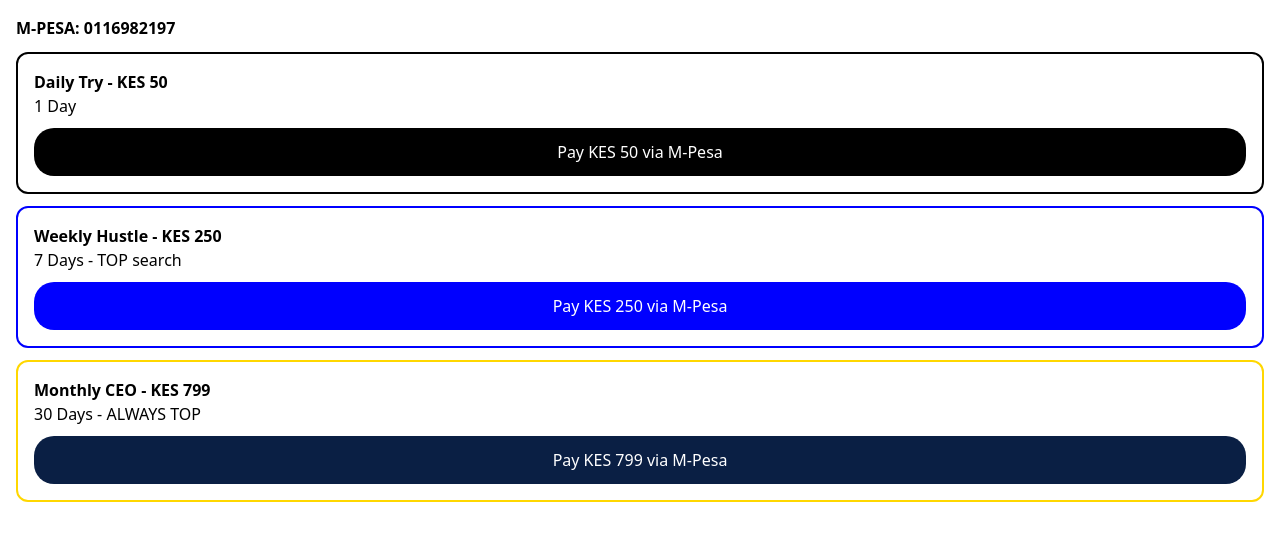
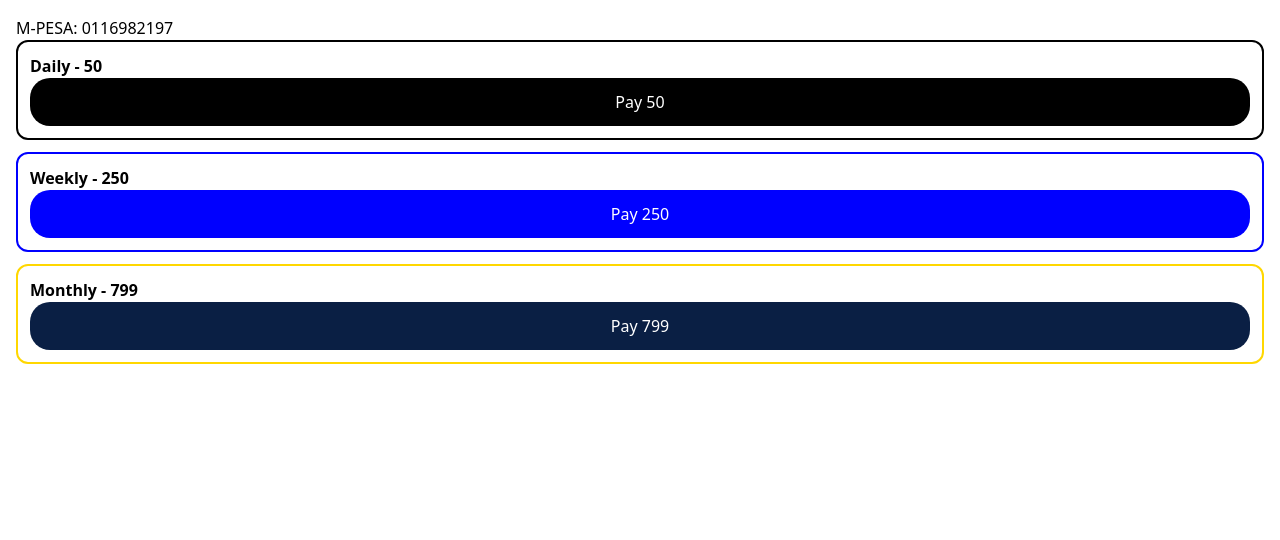
Before and after one commit to njoguemmanuel04-lgtm/taskmate, a Next.js app: page /subscription in a window 1280 px wide. Shown: the top 540 px of the page. Built offline with nearby package versions, Linux system fonts and the light colour scheme.

Commit message:
Update page.tsx

```diff
--- a/app/subscription/page.tsx
+++ b/app/subscription/page.tsx
@@ -1,24 +1,24 @@
 "use client";
 export default function Page(){
- const pay = (a)=>{
-   const p = prompt("Enter Mpesa 07...");
-   if(p){ alert("Pay KES "+a+" to 0116982197 from "+p); }
+ const pay=(a)=>{
+  const p=prompt("Mpesa 07?");
+  if(p){alert("Pay "+a+" to 0116982197");}
  };
  return(
-  <div style={{padding:16, background:"white", minHeight:"100vh", color:"black"}}>
-    <h2 style={{fontWeight:"bold"}}>M-PESA: 0116982197</h2>
-    <div style={{border:"2px solid black", padding:16, marginBottom:12, borderRadius:12, marginTop:12}}>
-      <b>Daily Try - KES 50</b><br/>1 Day<br/>
-      <button onClick={()=>pay(50)} style={{background:"black", color:"white", padding:12, width:"100%", borderRadius:20, marginTop:10}}>Pay KES 50 via M-Pesa</button>
-    </div>
-    <div style={{border:"2px solid blue", padding:16, marginBottom:12, borderRadius:12}}>
-      <b>Weekly Hustle - KES 250</b><br/>7 Days - TOP search<br/>
-      <button onClick={()=>pay(250)} style={{background:"blue", color:"white", padding:12, width:"100%", borderRadius:20, marginTop:10}}>Pay KES 250 via M-Pesa</button>
-    </div>
-    <div style={{border:"2px solid gold", padding:16, borderRadius:12}}>
-      <b>Monthly CEO - KES 799</b><br/>30 Days - ALWAYS TOP<br/>
-      <button onClick={()=>pay(799)} style={{background:"#0a1f44", color:"white", padding:12, width:"100%", borderRadius:20, marginTop:10}}>Pay KES 799 via M-Pesa</button>
-    </div>
+  <div style={{padding:16,background:"white",minHeight:"100vh",color:"black"}}>
+   <h2>M-PESA: 0116982197</h2>
+   <div style={{border:"2px solid black",padding:12,marginBottom:12,borderRadius:12}}>
+    <b>Daily - 50</b><br/>
+    <button onClick={()=>pay(50)} style={{background:"black",color:"white",padding:12,width:"100%",borderRadius:20}}>Pay 50</button>
+   </div>
+   <div style={{border:"2px solid blue",padding:12,marginBottom:12,borderRadius:12}}>
+    <b>Weekly - 250</b><br/>
+    <button onClick={()=>pay(250)} style={{background:"blue",color:"white",padding:12,width:"100%",borderRadius:20}}>Pay 250</button>
+   </div>
+   <div style={{border:"2px solid gold",padding:12,borderRadius:12}}>
+    <b>Monthly - 799</b><br/>
+    <button onClick={()=>pay(799)} style={{background:"#0a1f44",color:"white",padding:12,width:"100%",borderRadius:20}}>Pay 799</button>
+   </div>
   </div>
  )
 }
```
